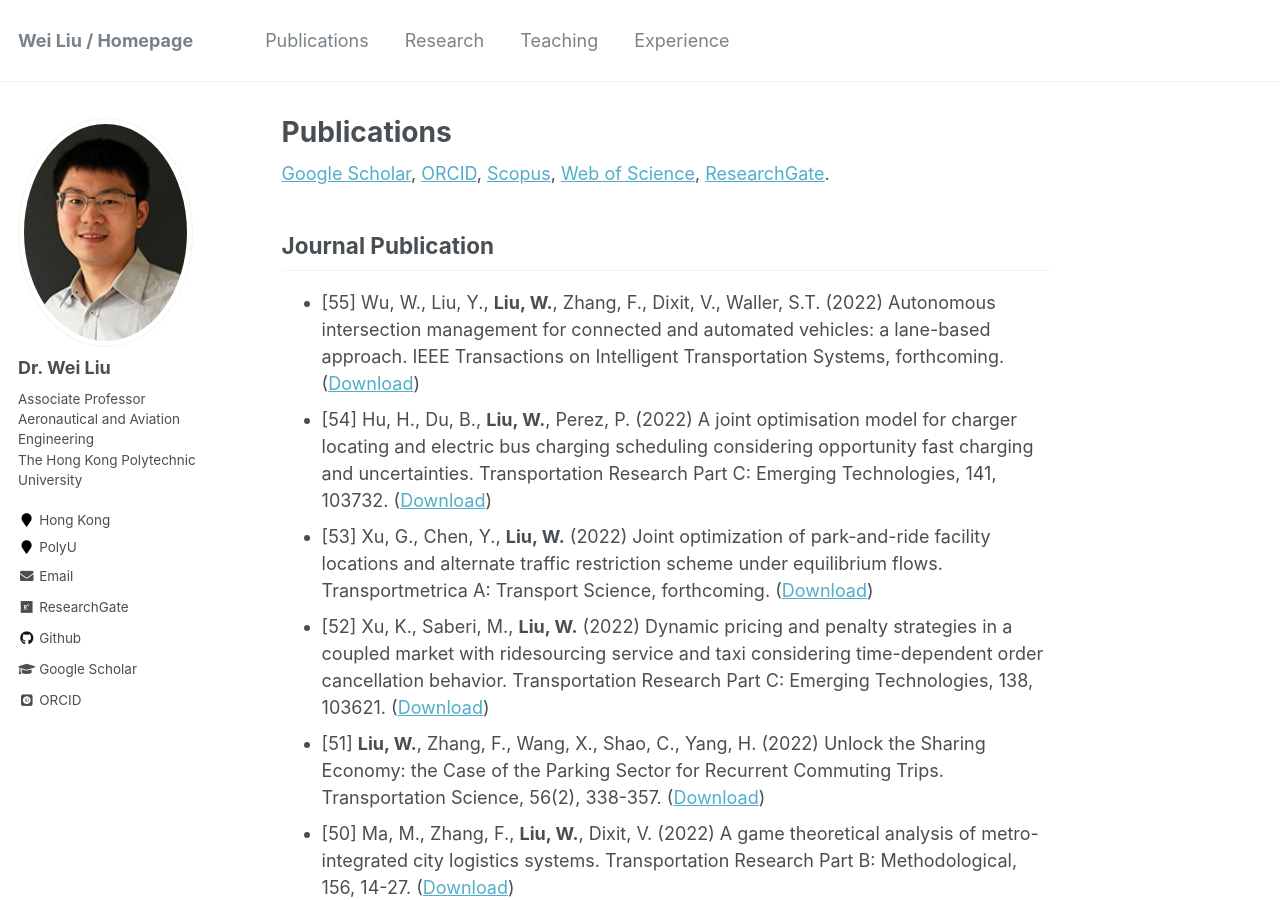
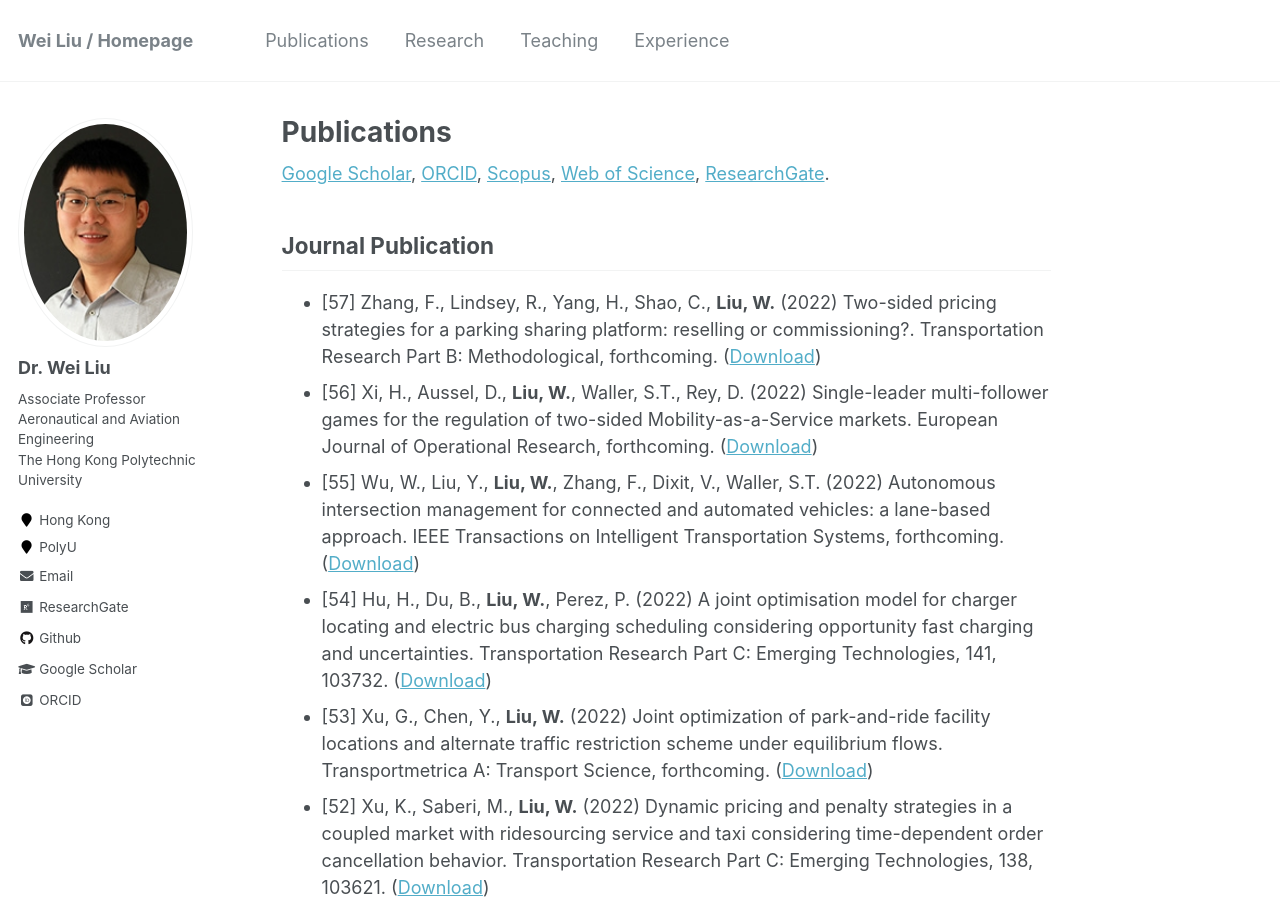
Before and after one commit to weiliu2016/weiliu2016.github.io, a Jekyll site: the page built from _pages/publications.md, in a window 1280 px wide and 900 px high. Built offline with Jekyll 4.4.1, drawn with Linux system fonts in a browser that asks for light colours; some web fonts are replaced.

Commit message:
Update publications.md

```diff
--- a/_pages/publications.md
+++ b/_pages/publications.md
@@ -19,9 +19,11 @@ author_profile: true
 
 Journal Publication
 ----------
+* [57] Zhang, F., Lindsey, R., Yang, H., Shao, C., **Liu, W.** (2022) Two-sided pricing strategies for a parking sharing platform: reselling or commissioning?. Transportation Research Part B: Methodological, forthcoming. ([Download](https://doi.org/10.1016/j.trb.202x.xx.xxx))
+* [56] Xi, H., Aussel, D., **Liu, W.**, Waller, S.T., Rey, D. (2022) Single-leader multi-follower games for the regulation of two-sided Mobility-as-a-Service markets. European Journal of Operational Research, forthcoming. ([Download](https://doi.org/10.1016/j.ejor.202x.xx.xxx))
 * [55] Wu, W., Liu, Y., **Liu, W.**, Zhang, F., Dixit, V., Waller, S.T. (2022) Autonomous intersection management for connected and automated vehicles: a lane-based approach. IEEE Transactions on Intelligent Transportation Systems, forthcoming. ([Download](http://dx.doi.org/10.1109/TITS.2021.3136910))
 * [54] Hu, H., Du, B., **Liu, W.**, Perez, P. (2022) A joint optimisation model for charger locating and electric bus charging scheduling considering opportunity fast charging and uncertainties. Transportation Research Part C: Emerging Technologies, 141, 103732. ([Download](https://doi.org/10.1016/j.trc.2022.103732))
-* [53] Xu, G., Chen, Y., **Liu, W.** (2022) Joint optimization of park-and-ride facility locations and alternate traffic restriction scheme under equilibrium flows. Transportmetrica A: Transport Science, forthcoming. ([Download](https://doi.org/10.1080/23249935.2022.xxxxxxx))
+* [53] Xu, G., Chen, Y., **Liu, W.** (2022) Joint optimization of park-and-ride facility locations and alternate traffic restriction scheme under equilibrium flows. Transportmetrica A: Transport Science, forthcoming. ([Download](https://doi.org/10.1080/23249935.2022.2077468))
 * [52] Xu, K., Saberi, M., **Liu, W.** (2022) Dynamic pricing and penalty strategies in a coupled market with ridesourcing service and taxi considering time-dependent order cancellation behavior. Transportation Research Part C: Emerging Technologies, 138, 103621. ([Download](https://doi.org/10.1016/j.trc.2022.103621))
 * [51] **Liu, W.**, Zhang, F., Wang, X., Shao, C., Yang, H. (2022) Unlock the Sharing Economy: the Case of the Parking Sector for Recurrent Commuting Trips. Transportation Science, 56(2), 338-357. ([Download](https://doi.org/10.1287/trsc.2021.1103))
 * [50] Ma, M., Zhang, F., **Liu, W.**, Dixit, V. (2022) A game theoretical analysis of metro-integrated city logistics systems. Transportation Research Part B: Methodological, 156, 14-27. ([Download](https://doi.org/10.1016/j.trb.2021.12.005))
```
